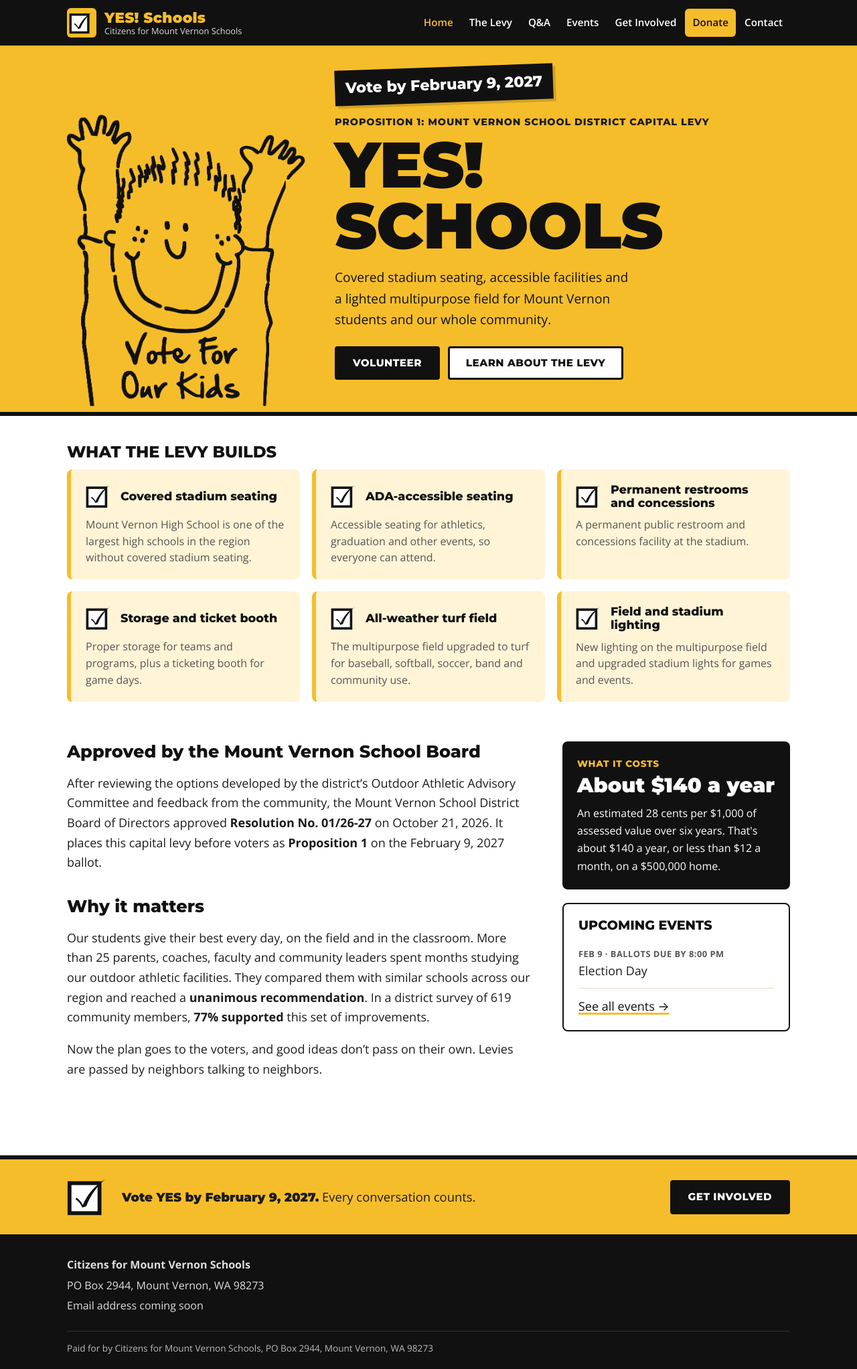
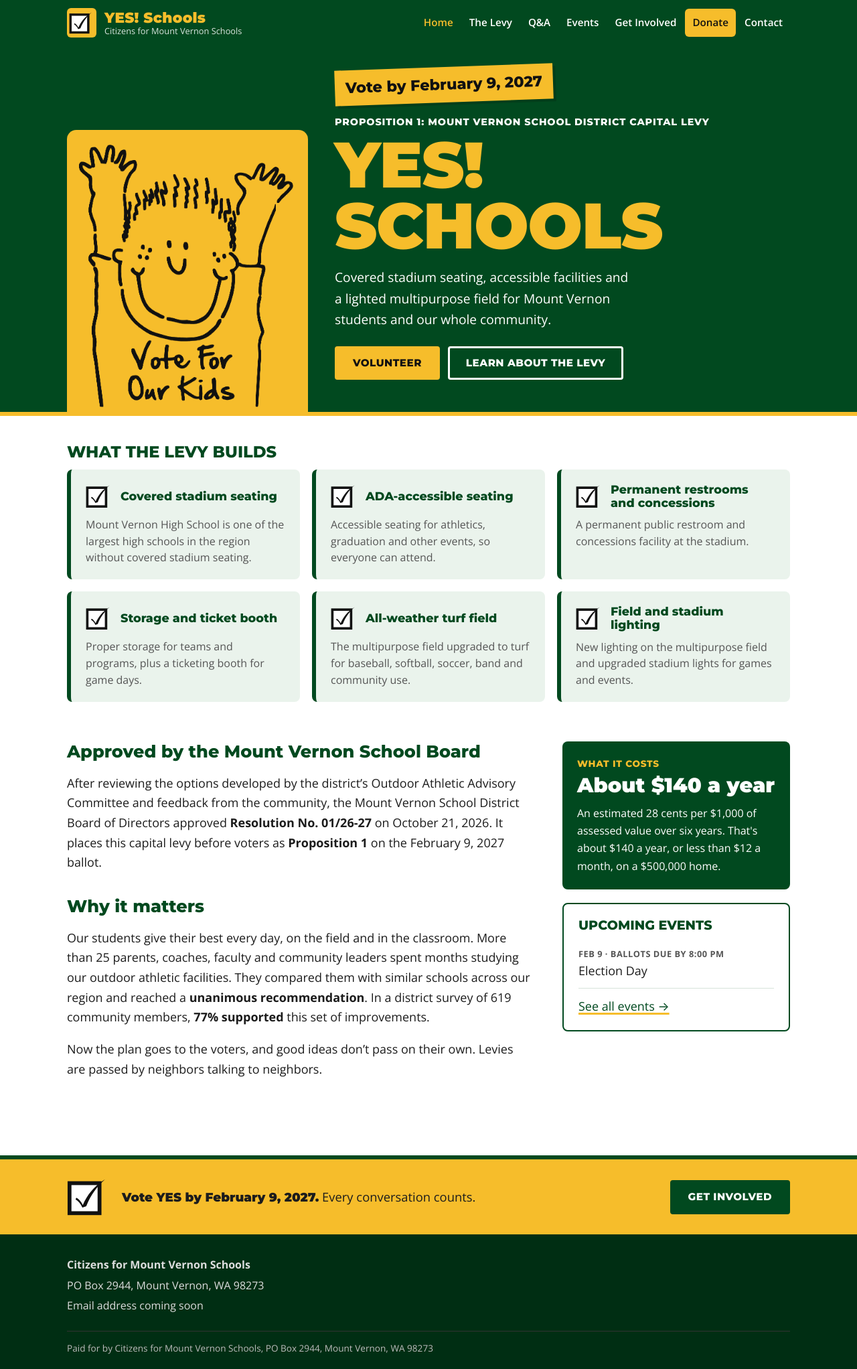
Before and after one commit to Citizens-for-Mount-Vernon-Schools/cmvs-website, a Jekyll site: the page built from index.md, in a window 1280 px wide. Shown: the whole page at 67% size. Built offline with Jekyll 4.4.1, drawn with Linux system fonts in a browser that asks for light colours.

Commit message:
Bring in Mount Vernon School District green, keep yellow as accent
Co-Authored-By: Claude Opus 5.5 <noreply@anthropic.com>
Claude-Session: https://claude.ai/code/session_01SpCqsKiyYi6ZBD9uFZkAdm

```diff
--- a/assets/css/style.css
+++ b/assets/css/style.css
@@ -6,7 +6,10 @@
   --ink: #1c1c1c;
   --muted: #555555;
   --white: #ffffff;
-  --border: #e6dcc0;
+  --border: #d7e3da;
+  --green: #01491f;       /* Mount Vernon School District green */
+  --green-dark: #002e13;
+  --green-soft: #eaf3ec;
   --radius: 8px;
   --max: 1120px;
   --head: "Montserrat", "Arial Black", system-ui, sans-serif;
@@ -17,9 +20,9 @@
 html { -webkit-text-size-adjust: 100%; }
 body { margin: 0; font-family: var(--body); font-size: 18px; line-height: 1.65; color: var(--ink); background: var(--white); }
 img { max-width: 100%; height: auto; }
-a { color: var(--black); text-decoration-color: var(--yellow); text-decoration-thickness: 3px; text-underline-offset: 3px; }
-a:hover { background: var(--yellow-soft); }
-h1, h2, h3 { font-family: var(--head); line-height: 1.15; color: var(--black); }
+a { color: var(--green); text-decoration-color: var(--yellow); text-decoration-thickness: 3px; text-underline-offset: 3px; }
+a:hover { background: var(--green-soft); }
+h1, h2, h3 { font-family: var(--head); line-height: 1.15; color: var(--green); }
 h1 { font-size: clamp(2.2rem, 6vw, 3.4rem); font-weight: 900; margin: 0 0 .5rem; letter-spacing: -.01em; }
 h2 { font-size: 1.6rem; font-weight: 800; margin: 2.2rem 0 .75rem; }
 h3 { font-size: 1.1rem; font-weight: 800; margin: 0 0 .25rem; }
@@ -28,7 +31,7 @@ h3 { font-size: 1.1rem; font-weight: 800; margin: 0 0 .25rem; }
 .skip:focus { left: 10px; top: 10px; background: #fff; padding: 8px; z-index: 10; }
 
 /* Header */
-.site-header { background: var(--black); color: var(--white); }
+.site-header { background: var(--green); color: var(--white); }
 .header-inner { display: flex; align-items: center; justify-content: space-between; gap: 12px 20px; padding-top: 12px; padding-bottom: 12px; flex-wrap: wrap; }
 .brand { flex: 0 1 auto; min-width: 0; display: flex; align-items: center; gap: 12px; color: var(--white); text-decoration: none; }
 .brand:hover { background: none; }
@@ -54,22 +57,22 @@ h3 { font-size: 1.1rem; font-weight: 800; margin: 0 0 .25rem; }
 
 /* Buttons */
 .button { display: inline-block; font-family: var(--head); font-weight: 800; text-decoration: none; padding: 13px 24px; border-radius: 4px; border: 3px solid var(--black); text-transform: uppercase; letter-spacing: .03em; font-size: .95rem; line-height: 1.2; }
-.button.dark { background: var(--black); color: var(--white); }
-.button.dark:hover { background: #333; }
+.button.dark { background: var(--green); border-color: var(--green); color: var(--white); }
+.button.dark:hover { background: var(--green-dark); }
 .button.light { background: var(--white); color: var(--black); }
-.button.light:hover, .button.outline:hover { background: var(--yellow-soft); }
+.button.light:hover, .button.outline:hover { background: var(--green-soft); }
 .button.outline { background: transparent; color: var(--black); }
 .actions { display: flex; gap: 12px; flex-wrap: wrap; margin: 1.5rem 0; }
 
 /* Hero */
-.hero { background: var(--yellow); overflow: hidden; border-bottom: 6px solid var(--black); }
+.hero { background: var(--green); color: var(--white); overflow: hidden; border-bottom: 6px solid var(--yellow); }
 .hero-inner { display: grid; grid-template-columns: minmax(200px, 360px) 1fr; gap: 40px; align-items: end; padding-top: 32px; }
 .hero-art img { display: block; width: 100%; margin-bottom: -4px; }
 .hero-copy { padding-bottom: 48px; }
 .hero h1 { font-size: clamp(3rem, 9vw, 6rem); line-height: .95; margin: .3rem 0 1rem; text-transform: uppercase; }
 .kicker { font-family: var(--head); font-weight: 800; text-transform: uppercase; letter-spacing: .06em; font-size: .9rem; margin: 0; }
-.vote-badge { display: inline-block; background: var(--black); color: var(--white); font-family: var(--head); font-weight: 800; font-size: clamp(1.05rem, 2.6vw, 1.4rem); padding: 8px 16px; transform: rotate(-2deg); margin: 0 0 18px; box-shadow: 4px 4px 0 rgba(0,0,0,.15); }
-.hero .lead { font-size: 1.2rem; max-width: 40ch; margin: 0; color: var(--black); }
+.vote-badge { display: inline-block; background: var(--yellow); color: var(--black); font-family: var(--head); font-weight: 800; font-size: clamp(1.05rem, 2.6vw, 1.4rem); padding: 8px 16px; transform: rotate(-2deg); margin: 0 0 18px; box-shadow: 4px 4px 0 rgba(0,0,0,.15); }
+.hero .lead { font-size: 1.2rem; max-width: 40ch; margin: 0; color: var(--white); }
 .hero .actions { margin-bottom: 0; }
 @media (max-width: 760px) {
   .hero-inner { grid-template-columns: 1fr; gap: 0; padding-top: 28px; }
@@ -81,7 +84,7 @@ h3 { font-size: 1.1rem; font-weight: 800; margin: 0 0 .25rem; }
 .builds { background: var(--white); padding: 40px 0 16px; }
 .section-title { margin-top: 0; text-transform: uppercase; font-size: 1.5rem; }
 .build-grid { list-style: none; padding: 0; margin: 0; display: grid; grid-template-columns: repeat(3, minmax(0, 1fr)); gap: 18px; }
-.build { background: var(--yellow-soft); border-left: 6px solid var(--yellow); border-radius: var(--radius); padding: 20px 22px; }
+.build { background: var(--green-soft); border-left: 6px solid var(--green); border-radius: var(--radius); padding: 20px 22px; }
 .build-head { display: flex; align-items: center; gap: 12px; margin-bottom: 10px; }
 .build-head img { flex: none; }
 .build h3 { margin: 0; font-size: 1.1rem; }
@@ -91,14 +94,15 @@ h3 { font-size: 1.1rem; font-weight: 800; margin: 0 0 .25rem; }
 
 .data-table { border-collapse: collapse; width: 100%; margin: 1rem 0 1.5rem; font-size: 1rem; }
 .data-table th, .data-table td { text-align: left; padding: 9px 12px; border-bottom: 1px solid var(--border); }
-.data-table th { background: var(--black); color: var(--white); font-family: var(--head); font-weight: 800; font-size: .85rem; text-transform: uppercase; letter-spacing: .03em; }
+.data-table th { background: var(--green); color: var(--white); font-family: var(--head); font-weight: 800; font-size: .85rem; text-transform: uppercase; letter-spacing: .03em; }
 .data-table td:nth-child(n+2), .data-table th:nth-child(n+2) { text-align: right; }
-.data-table tr:last-child td { border-top: 2px solid var(--black); border-bottom: none; background: var(--yellow-soft); }
+.data-table tr:last-child td { border-top: 2px solid var(--green); border-bottom: none; background: var(--green-soft); }
 .placeholder-note { color: var(--muted); font-style: italic; }
 
 /* Page header */
-.page-head { background: var(--yellow); border-bottom: 6px solid var(--black); padding: 44px 0 28px; }
-.page-head .lead { color: var(--black); }
+.page-head { background: var(--green); border-bottom: 6px solid var(--yellow); padding: 44px 0 28px; }
+.page-head h1 { color: var(--white); }
+.page-head .lead { color: var(--white); }
 .lead { font-size: 1.15rem; max-width: 60ch; }
 
 /* Content */
@@ -106,13 +110,13 @@ h3 { font-size: 1.1rem; font-weight: 800; margin: 0 0 .25rem; }
 .page-body { padding-top: 8px; }
 .prose li { margin-bottom: .45rem; }
 .prose ul { padding-left: 1.2rem; }
-.card { border: 2px solid var(--black); border-radius: var(--radius); padding: 20px 22px; background: var(--white); }
+.card { border: 2px solid var(--green); border-radius: var(--radius); padding: 20px 22px; background: var(--white); }
 .card h2 { margin-top: 0; font-size: 1.2rem; text-transform: uppercase; }
 .home-grid { display: grid; grid-template-columns: minmax(0, 1fr) 340px; gap: 48px; padding-top: 8px; padding-bottom: 48px; align-items: start; }
 .home-grid aside { display: grid; gap: 20px; margin-top: 2.2rem; }
 @media (max-width: 860px) { .home-grid { grid-template-columns: 1fr; gap: 0; } .home-grid .prose { padding-bottom: 8px; } }
 
-.cost-card { background: var(--black); color: var(--white); border-radius: var(--radius); padding: 22px; }
+.cost-card { background: var(--green); color: var(--white); border-radius: var(--radius); padding: 22px; }
 .cost-card p { margin: 0; font-size: 1rem; }
 .cost-label { font-family: var(--head); text-transform: uppercase; font-weight: 800; color: var(--yellow); letter-spacing: .05em; font-size: .85rem !important; }
 .cost-figure { font-family: var(--head); font-weight: 900; font-size: 1.9rem !important; line-height: 1.15; margin: 4px 0 10px !important; }
@@ -123,7 +127,7 @@ h3 { font-size: 1.1rem; font-weight: 800; margin: 0 0 .25rem; }
 
 .event-list { display: grid; gap: 16px; margin-bottom: 32px; }
 .event { display: flex; gap: 20px; align-items: flex-start; }
-.event-date { flex: none; width: 70px; text-align: center; background: var(--yellow); color: var(--black); border: 3px solid var(--black); border-radius: 6px; padding: 6px 0; font-family: var(--head); }
+.event-date { flex: none; width: 70px; text-align: center; background: var(--green); color: var(--white); border: 3px solid var(--green); border-radius: 6px; padding: 6px 0; font-family: var(--head); }
 .event-date .m { display: block; font-size: .8rem; font-weight: 800; text-transform: uppercase; letter-spacing: .08em; }
 .event-date .d { display: block; font-size: 1.7rem; font-weight: 900; line-height: 1.1; }
 .event .meta { color: var(--muted); margin: 0 0 .5rem; font-size: 1rem; }
@@ -137,20 +141,20 @@ h3 { font-size: 1.1rem; font-weight: 800; margin: 0 0 .25rem; }
 
 /* Q&A */
 .faq { margin: 24px 0 32px; display: grid; gap: 12px; }
-.faq details { border: 2px solid var(--black); border-radius: var(--radius); background: var(--white); }
+.faq details { border: 2px solid var(--green); border-radius: var(--radius); background: var(--white); }
 .faq summary { cursor: pointer; list-style: none; padding: 16px 48px 16px 18px; font-family: var(--head); font-weight: 800; font-size: 1.05rem; position: relative; }
 .faq summary::-webkit-details-marker { display: none; }
 .faq summary::after { content: "+"; position: absolute; right: 18px; top: 50%; transform: translateY(-50%); font-size: 1.5rem; }
-.faq details[open] summary { background: var(--yellow); border-bottom: 2px solid var(--black); }
+.faq details[open] summary { background: var(--green-soft); border-bottom: 2px solid var(--green); }
 .faq details[open] summary::after { content: "–"; }
 .faq .answer { padding: 4px 18px; }
 
 /* Vote band and footer */
-.vote-band { background: var(--yellow); border-top: 6px solid var(--black); padding: 24px 0; }
+.vote-band { background: var(--yellow); border-top: 6px solid var(--green); padding: 24px 0; }
 .vote-band-inner { display: flex; align-items: center; gap: 18px; flex-wrap: wrap; }
 .vote-band p { margin: 0; flex: 1 1 260px; font-size: 1.15rem; }
 .vote-band strong { font-family: var(--head); font-weight: 900; }
-.site-footer { background: var(--black); color: #ddd; padding: 32px 0 20px; font-size: 1rem; }
+.site-footer { background: var(--green-dark); color: #ddd; padding: 32px 0 20px; font-size: 1rem; }
 .site-footer a { color: var(--white); }
 .site-footer a:hover { background: none; color: var(--yellow); }
 .footer-inner { display: flex; justify-content: space-between; gap: 24px; flex-wrap: wrap; }
@@ -159,10 +163,20 @@ h3 { font-size: 1.1rem; font-weight: 800; margin: 0 0 .25rem; }
 .paid-for p { margin: 24px 0 0; padding-top: 14px; border-top: 1px solid #333; font-size: .85rem; color: #bbb; }
 .wrap.page-body { max-width: var(--max); }
 .page-body > * { max-width: 74ch; }
-.donate-card { background: var(--yellow); border: 3px solid var(--black); border-radius: var(--radius); padding: 24px 26px; margin: 24px 0 8px; }
+.donate-card { background: var(--yellow-soft); border: 3px solid var(--green); border-radius: var(--radius); padding: 24px 26px; margin: 24px 0 8px; }
 .donate-card p { margin: 0 0 12px; }
 .donate-goal-label { font-family: var(--head); font-weight: 800; text-transform: uppercase; letter-spacing: .05em; font-size: .85rem; }
 .donate-goal { font-family: var(--head); font-weight: 900; font-size: clamp(2.6rem, 8vw, 3.6rem); line-height: 1; margin: 2px 0 12px !important; }
 .donate-card .button { margin-top: 4px; }
 .zeffy-thermometer { height: 64px; margin: 0 0 14px; max-width: 520px; }
 .zeffy-thermometer iframe { width: 100%; height: 100%; border: 0; display: block; background: transparent; }
+
+/* Hero on green: headline in gold, drawing on a yellow sign */
+.hero h1 { color: var(--yellow); }
+.hero .kicker { color: var(--white); }
+.hero .button.light { background: transparent; color: var(--white); border-color: var(--white); }
+.hero .button.light:hover { background: rgba(255,255,255,.12); }
+.hero .button.dark { background: var(--yellow); border-color: var(--yellow); color: var(--black); }
+.hero .button.dark:hover { filter: brightness(1.06); background: var(--yellow); }
+.hero-art { background: var(--yellow); border-radius: 14px 14px 0 0; padding: 18px 18px 0; }
+.donate-goal, .donate-goal-label { color: var(--green); }
```
